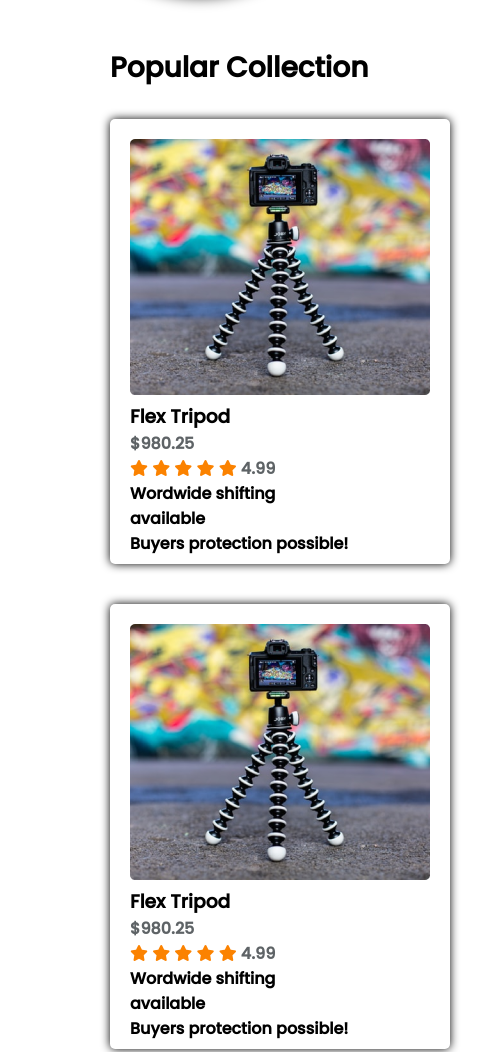
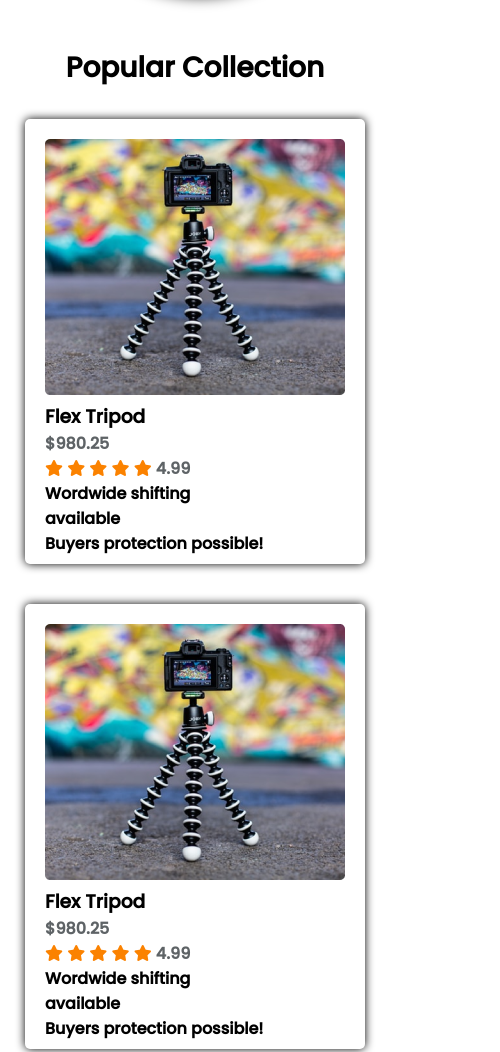
Before and after one commit to ismailmozumdar/Assainment-two, a plain HTML site: page index.html in a window 390 px wide. Shown: the part 635-1687 px from the top of the page, 500 px wide, since content can reach past the window. Drawn offline with Linux system fonts and the light colour scheme.

Commit message:
same chenge

```diff
--- a/style.css
+++ b/style.css
@@ -48,18 +48,18 @@ a{
   --------------------------------------- */
 .Popular-Collection{
     width: 1100px;
-    margin-left: 110px;
 }
 .Popular-Collection>h2{
     margin-top: 50px;
+    font-size: 28px;
     text-align: center;
-    font-size: 28px;
 }
 .producks-content{
     margin-top: 30px;
     display: grid;
     grid-template-columns: repeat(3, 1fr);
     grid-gap: 40px;
+    justify-items: center;
 }
 .produck{
     width: 300px;
@@ -102,18 +102,15 @@ a{
     }
     .Popular-Collection{
         width: 100%;
+        align-items: center;
+        justify-items: center;
     }
     .producks-content{
         grid-template-columns: repeat(1, 1fr);
     }
-
     h1{
         font-size: 30px;
     }
-    .Popular-Collection>h2{
-        margin-top: 50px;
-        text-align: justify;
-        font-size: 28px;
-    }
+
 
 }
```
